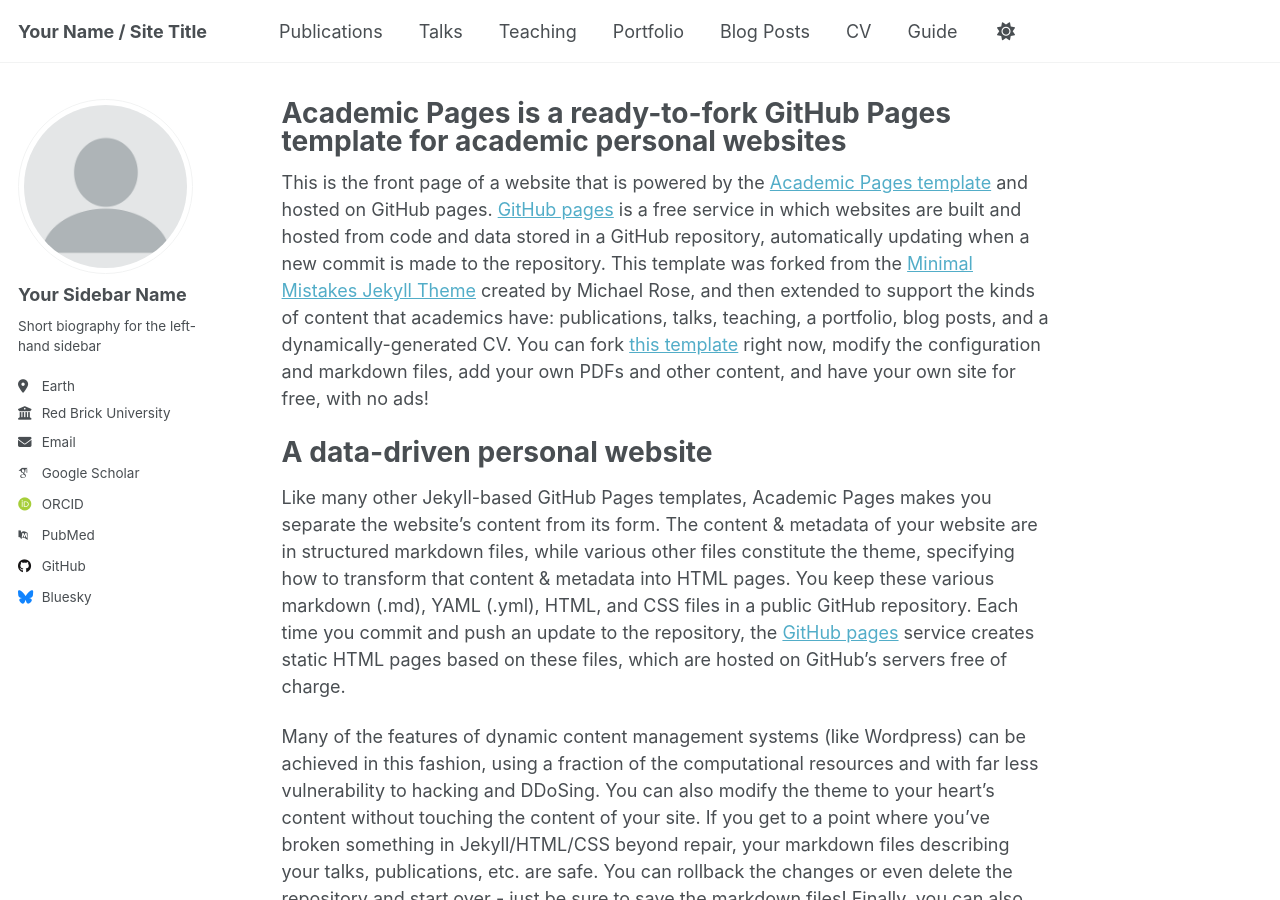
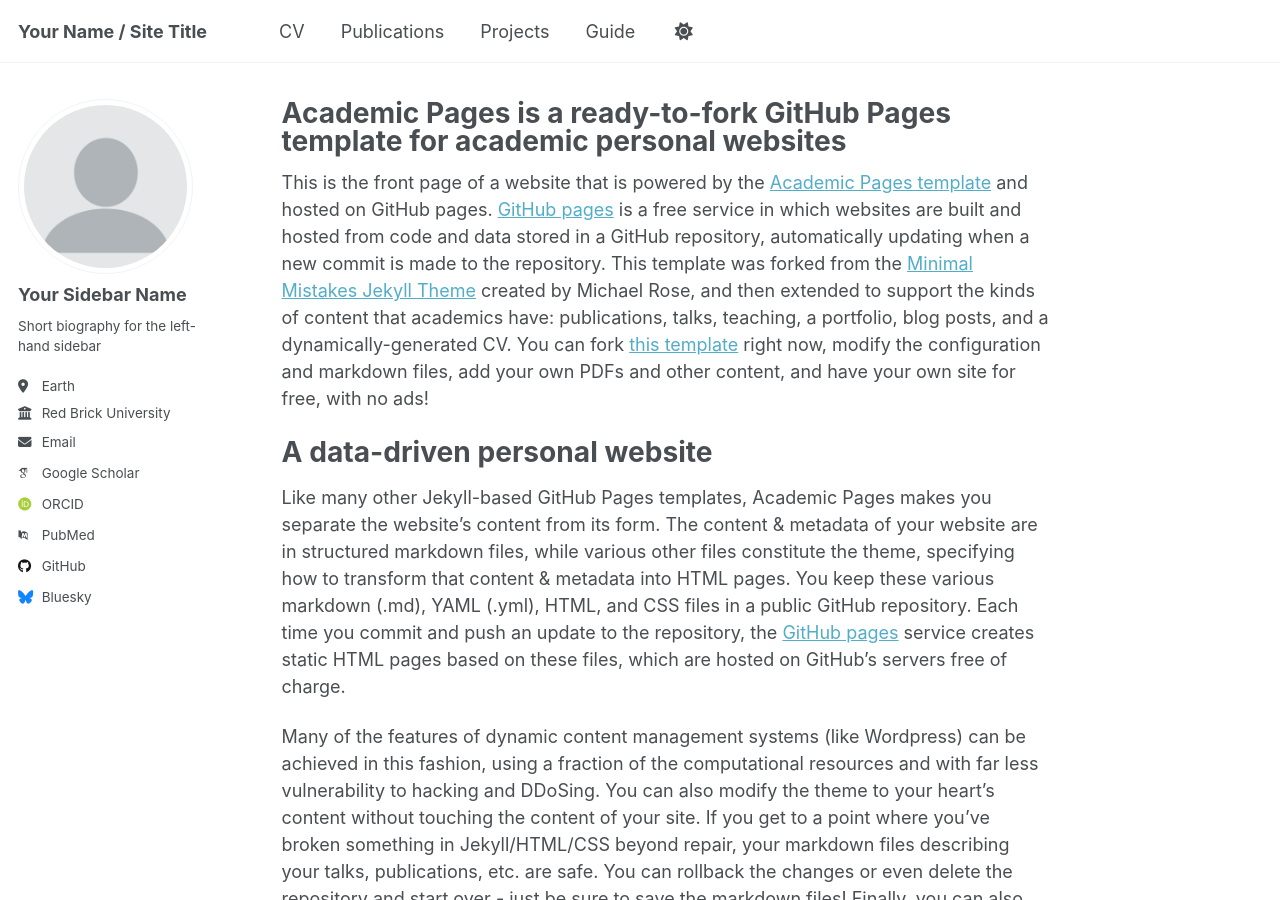
Before and after one commit to gureryucel/gureryucel.github.io, a Jekyll site: the page built from _pages/about.md, in a window 1280 px wide and 900 px high. Built offline with Jekyll 4.4.1, drawn with Linux system fonts in a browser that asks for light colours; some web fonts are replaced.

Commit message:
Update navigation.yml

```diff
--- a/_data/navigation.yml
+++ b/_data/navigation.yml
@@ -8,23 +8,25 @@
 #      Markdown formatted page while the second is generated using JSON.
 
 main:
+
+  - title: "CV"
+    url: /cv/
+
   - title: "Publications"
     url: /publications/
 
-  - title: "Talks"
-    url: /talks/
+  # - title: "Talks"
+  #  url: /talks/
 
-  - title: "Teaching"
-    url: /teaching/
+  # - title: "Teaching"
+  #   url: /teaching/
 
-  - title: "Portfolio"
+  - title: "Projects"
     url: /portfolio/
 
-  - title: "Blog Posts"
-    url: /year-archive/
+  # - title: "Blog Posts"
+  #   url: /year-archive/
 
-  - title: "CV"
-    url: /cv/
 
   # - title: "CV"
   #   url: /cv-json/
```
